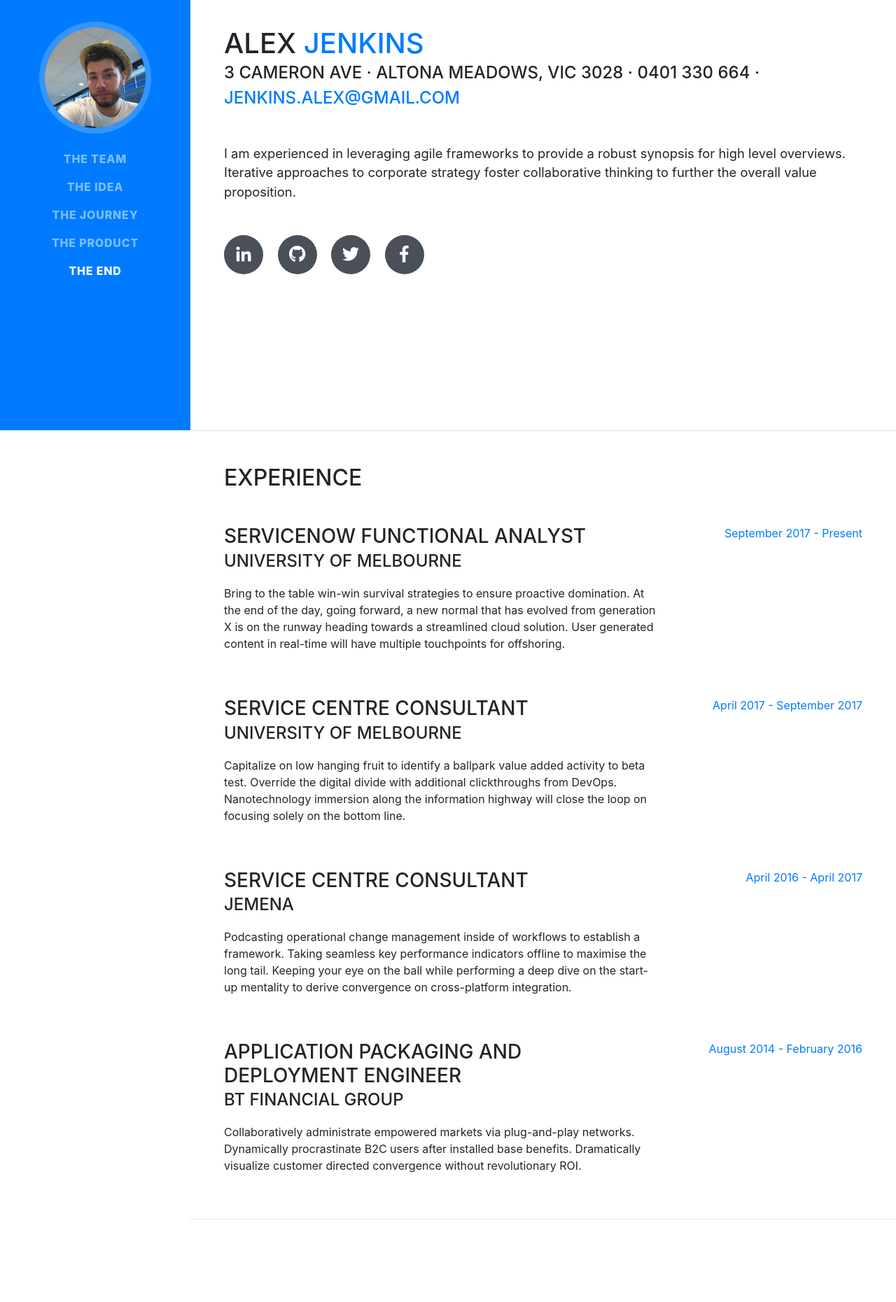
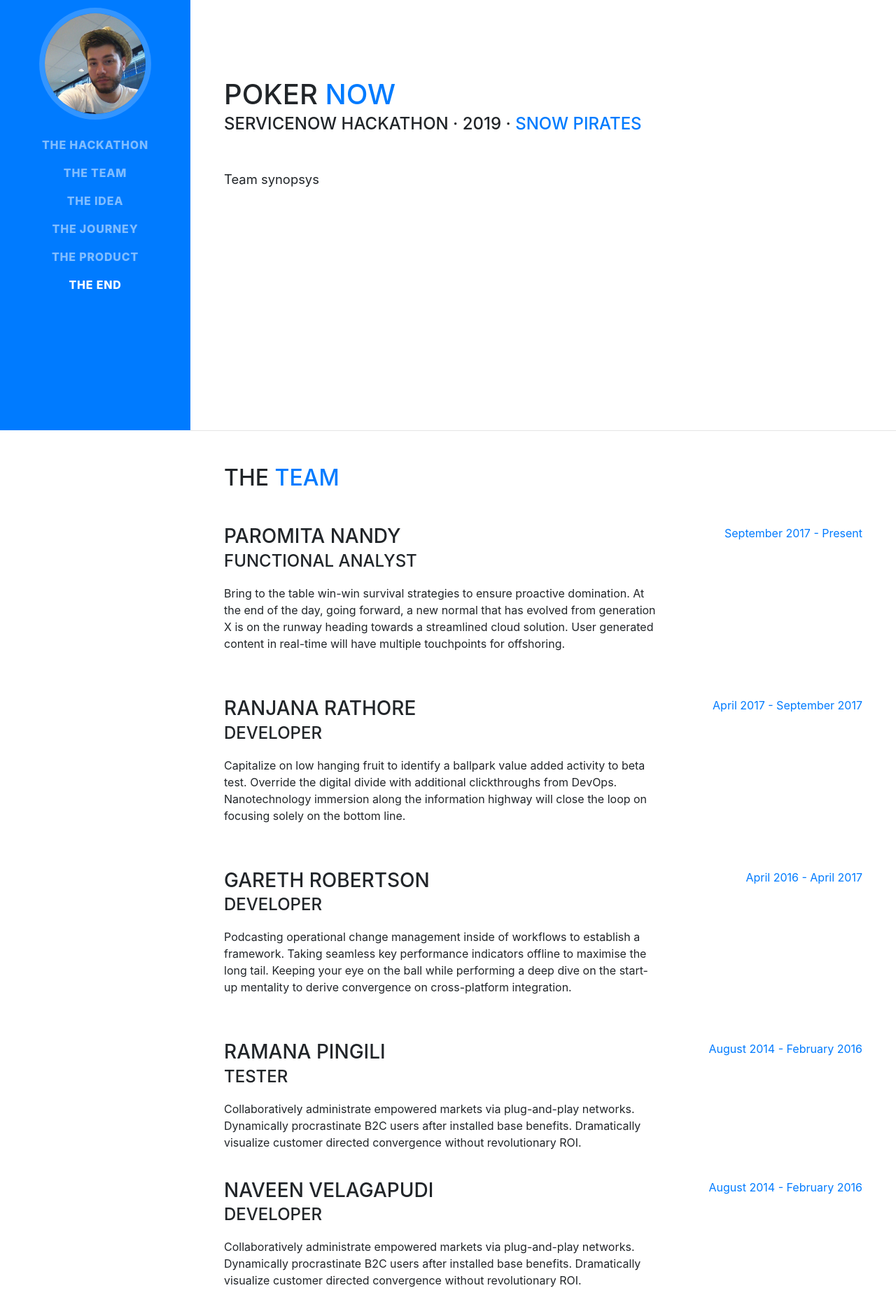
Before and after one commit to baesk/bootstrap-resume, a website with bundled scripts: page index.html in a window 1280 px wide. Shown: the part 185-2046 px from the top of the page at 70% size. Built offline with nearby package versions, Linux system fonts and the light colour scheme; a web font is replaced by a local one.

Commit message:
Update index.html

```diff
--- a/index.html
+++ b/index.html
@@ -38,19 +38,22 @@
       <div class="collapse navbar-collapse" id="navbarSupportedContent">
         <ul class="navbar-nav">
           <li class="nav-item">
-            <a class="nav-link js-scroll-trigger" href="#about">The Team</a>
+                <a class="nav-link js-scroll-trigger" href="#hack">The Hackathon</a>
           </li>
           <li class="nav-item">
-            <a class="nav-link js-scroll-trigger" href="#experience">The Idea</a>
+            <a class="nav-link js-scroll-trigger" href="#team">The Team</a>
           </li>
           <li class="nav-item">
-            <a class="nav-link js-scroll-trigger" href="#education">The Journey</a>
+            <a class="nav-link js-scroll-trigger" href="#idea">The Idea</a>
           </li>
           <li class="nav-item">
-            <a class="nav-link js-scroll-trigger" href="#skills">The Product</a>
+            <a class="nav-link js-scroll-trigger" href="#journey">The Journey</a>
           </li>
           <li class="nav-item">
-            <a class="nav-link js-scroll-trigger" href="#interests">The End</a>
+            <a class="nav-link js-scroll-trigger" href="#product">The Product</a>
+          </li>
+          <li class="nav-item">
+            <a class="nav-link js-scroll-trigger" href="#end">The End</a>
           </li>
         </ul>
       </div>
@@ -58,42 +61,30 @@
 
     <div class="container-fluid p-0">
 
-      <section class="resume-section p-3 p-lg-5 d-flex d-column" id="about">
+      <section class="resume-section p-3 p-lg-5 d-flex d-column" id="hack">
         <div class="my-auto">
-          <h1 class="mb-0">Alex
-            <span class="text-primary">Jenkins</span>
+          <h1 class="mb-0">Poker
+            <span class="text-primary">Now</span>
           </h1>
-          <div class="subheading mb-5">3 Cameron Ave · Altona Meadows, VIC 3028 · 0401 330 664 ·
-            <a href="mailto:jenkins.alex@gmail.com">jenkins.alex@gmail.com</a>
+          <div class="subheading mb-5">ServiceNow Hackathon · 2019  ·
+            <a href="mailto:thesnowpirates@lists.unimelb.edu.au">Snow Pirates</a>
           </div>
-          <p class="lead mb-5">I am experienced in leveraging agile frameworks to provide a robust synopsis for high level overviews. Iterative approaches to corporate strategy foster collaborative thinking to further the overall value proposition.</p>
-          <div class="social-icons">
-            <a href="https://www.linkedin.com/in/alex-jenkins-ba133519/">
-              <i class="fab fa-linkedin-in"></i>
-            </a>
-            <a href="https://github.com/baesk">
-              <i class="fab fa-github"></i>
-            </a>
-            <a href="https://twitter.com/baesk">
-              <i class="fab fa-twitter"></i>
-            </a>
-            <a href="https://www.facebook.com/Alex.Jenkins1984">
-              <i class="fab fa-facebook-f"></i>
-            </a>
+          <p class="lead mb-5">Team synopsys</p>
           </div>
-        </div>
       </section>
 
       <hr class="m-0">
 
-      <section class="resume-section p-3 p-lg-5 d-flex flex-column" id="experience">
+      <section class="resume-section p-3 p-lg-5 d-flex flex-column" id="team">
         <div class="my-auto">
-          <h2 class="mb-5">Experience</h2>
+          <h2 class="mb-5">The
+              <span class="text-primary">Team</span>
+          </h2>
 
           <div class="resume-item d-flex flex-column flex-md-row mb-5">
             <div class="resume-content mr-auto">
-              <h3 class="mb-0">ServiceNow Functional Analyst</h3>
-              <div class="subheading mb-3">University of Melbourne</div>
+              <h3 class="mb-0">Paromita Nandy</h3>
+              <div class="subheading mb-3">Functional Analyst</div>
               <p>Bring to the table win-win survival strategies to ensure proactive domination. At the end of the day, going forward, a new normal that has evolved from generation X is on the runway heading towards a streamlined cloud solution. User generated content in real-time will have multiple touchpoints for offshoring.</p>
             </div>
             <div class="resume-date text-md-right">
@@ -103,8 +94,8 @@
 
           <div class="resume-item d-flex flex-column flex-md-row mb-5">
             <div class="resume-content mr-auto">
-              <h3 class="mb-0">Service Centre Consultant</h3>
-              <div class="subheading mb-3">University of Melbourne</div>
+              <h3 class="mb-0">Ranjana Rathore</h3>
+              <div class="subheading mb-3">Developer</div>
               <p>Capitalize on low hanging fruit to identify a ballpark value added activity to beta test. Override the digital divide with additional clickthroughs from DevOps. Nanotechnology immersion along the information highway will close the loop on focusing solely on the bottom line.</p>
             </div>
             <div class="resume-date text-md-right">
@@ -114,8 +105,8 @@
 
           <div class="resume-item d-flex flex-column flex-md-row mb-5">
             <div class="resume-content mr-auto">
-              <h3 class="mb-0">Service Centre Consultant</h3>
-              <div class="subheading mb-3">Jemena</div>
+              <h3 class="mb-0">Gareth Robertson</h3>
+              <div class="subheading mb-3">Developer</div>
               <p>Podcasting operational change management inside of workflows to establish a framework. Taking seamless key performance indicators offline to maximise the long tail. Keeping your eye on the ball while performing a deep dive on the start-up mentality to derive convergence on cross-platform integration.</p>
             </div>
             <div class="resume-date text-md-right">
@@ -125,8 +116,30 @@
 
           <div class="resume-item d-flex flex-column flex-md-row">
             <div class="resume-content mr-auto">
-              <h3 class="mb-0">Application Packaging and Deployment Engineer</h3>
-              <div class="subheading mb-3">BT Financial Group</div>
+              <h3 class="mb-0">Ramana Pingili</h3>
+              <div class="subheading mb-3">Tester</div>
+              <p>Collaboratively administrate empowered markets via plug-and-play networks. Dynamically procrastinate B2C users after installed base benefits. Dramatically visualize customer directed convergence without revolutionary ROI.</p>
+            </div>
+            <div class="resume-date text-md-right">
+              <span class="text-primary">August 2014 - February 2016</span>
+            </div>
+          </div>
+          <br>
+          <div class="resume-item d-flex flex-column flex-md-row">
+            <div class="resume-content mr-auto">
+              <h3 class="mb-0">Naveen Velagapudi</h3>
+              <div class="subheading mb-3">Developer</div>
+              <p>Collaboratively administrate empowered markets via plug-and-play networks. Dynamically procrastinate B2C users after installed base benefits. Dramatically visualize customer directed convergence without revolutionary ROI.</p>
+            </div>
+            <div class="resume-date text-md-right">
+              <span class="text-primary">August 2014 - February 2016</span>
+            </div>
+          </div>
+          <br>
+          <div class="resume-item d-flex flex-column flex-md-row">
+            <div class="resume-content mr-auto">
+              <h3 class="mb-0">Alex Jenkins</h3>
+              <div class="subheading mb-3">Product Owner</div>
               <p>Collaboratively administrate empowered markets via plug-and-play networks. Dynamically procrastinate B2C users after installed base benefits. Dramatically visualize customer directed convergence without revolutionary ROI.</p>
             </div>
             <div class="resume-date text-md-right">
@@ -140,10 +153,11 @@
 
       <hr class="m-0">
 
-      <section class="resume-section p-3 p-lg-5 d-flex flex-column" id="education">
+      <section class="resume-section p-3 p-lg-5 d-flex flex-column" id="idea">
         <div class="my-auto">
-          <h2 class="mb-5">Education</h2>
-
+            <h2 class="mb-5">The
+                <span class="text-primary">Idea</span>
+            </h2>
           <div class="resume-item d-flex flex-column flex-md-row mb-5">
             <div class="resume-content mr-auto">
               <h3 class="mb-0">RMIT</h3>
@@ -161,9 +175,11 @@
 
       <hr class="m-0">
 
-      <section class="resume-section p-3 p-lg-5 d-flex flex-column" id="skills">
+      <section class="resume-section p-3 p-lg-5 d-flex flex-column" id="journey">
         <div class="my-auto">
-          <h2 class="mb-5">Skills</h2>
+            <h2 class="mb-5">The
+                <span class="text-primary">Journey</span>
+            </h2>
 
           <div class="subheading mb-3">Programming Languages &amp; Tools</div>
           <ul class="list-inline dev-icons">
@@ -213,9 +229,11 @@
 
       <hr class="m-0">
 
-      <section class="resume-section p-3 p-lg-5 d-flex flex-column" id="interests">
+      <section class="resume-section p-3 p-lg-5 d-flex flex-column" id="product">
         <div class="my-auto">
-          <h2 class="mb-5">Interests</h2>
+            <h2 class="mb-5">The
+                <span class="text-primary">Product</span>
+            </h2>
           <p>Apart from being a web developer, I enjoy most of my time being outdoors. In the winter, I am an avid skier and novice ice climber. During the warmer months here in Colorado, I enjoy mountain biking, free climbing, and kayaking.</p>
           <p class="mb-0">When forced indoors, I follow a number of sci-fi and fantasy genre movies and television shows, I am an aspiring chef, and I spend a large amount of my free time exploring the latest technology advancements in the front-end web development world.</p>
         </div>
@@ -223,9 +241,11 @@
 
       <hr class="m-0">
 
-      <section class="resume-section p-3 p-lg-5 d-flex flex-column" id="awards">
+      <section class="resume-section p-3 p-lg-5 d-flex flex-column" id="end">
         <div class="my-auto">
-          <h2 class="mb-5">Certifications</h2>
+            <h2 class="mb-5">The
+                <span class="text-primary">End</span>
+            </h2>
           <ul class="fa-ul mb-0">
             <li>
               <i class="fa-li fa fa-certificate text-warning"></i>
```
